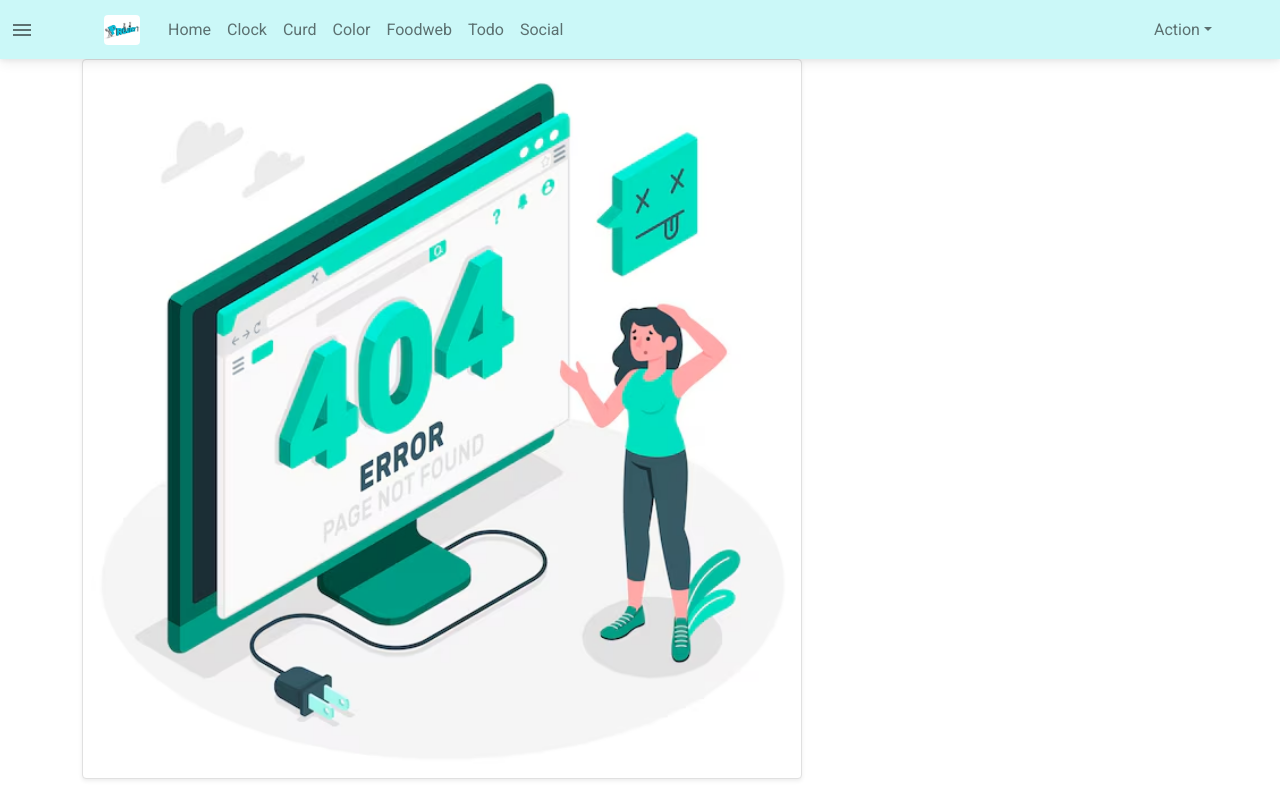
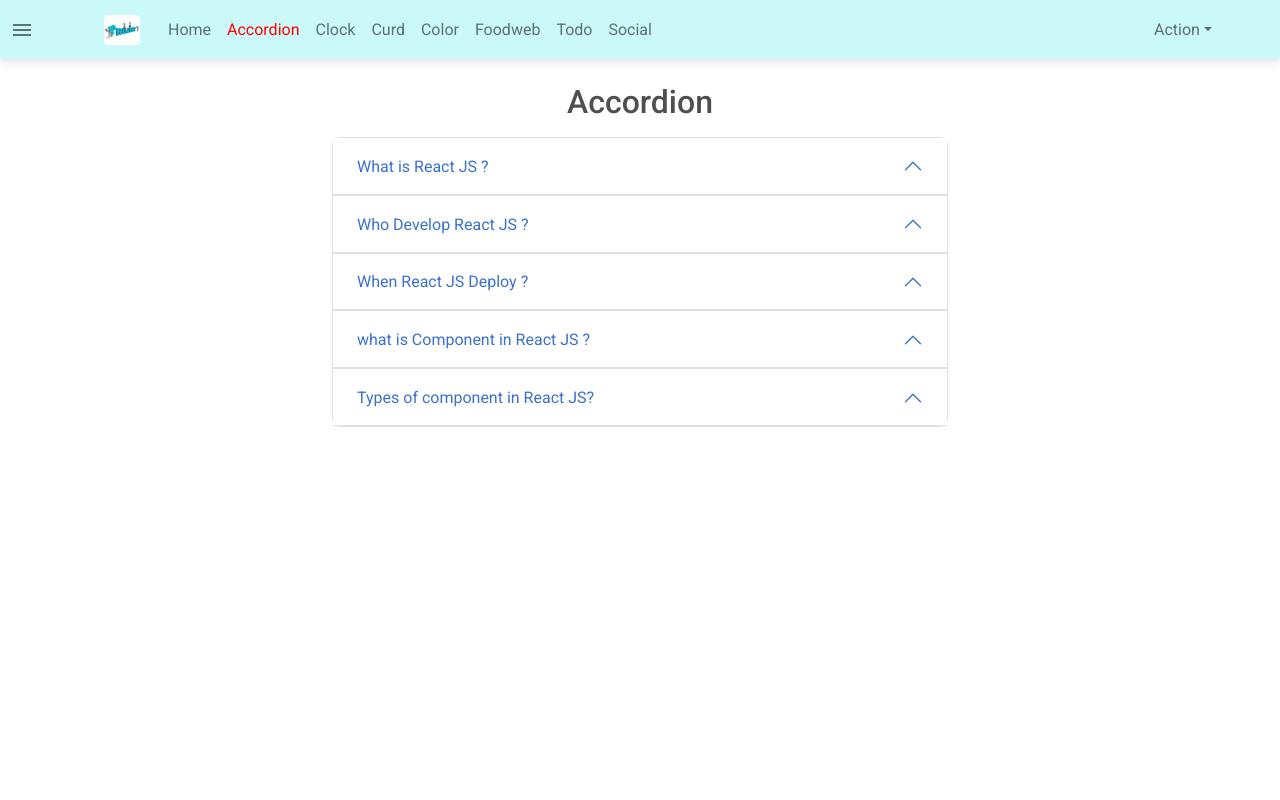
Before and after one commit to mannysinghdc/react, a React (Vite) app: page /accordion in a window 1280 px wide. Built offline with nearby package versions, Linux system fonts and the light colour scheme; sample sign-in values are in the browser's storage.

Commit message:
update 404  code.

```diff
--- a/src/Component/404.jsx
+++ b/src/Component/404.jsx
@@ -1,8 +1,19 @@
+import { Navigate } from "react-router-dom"
+
 const NotFoundPage = () => {
+    const login = JSON.parse(localStorage.getItem("login"))
+
     return (
-        <div className='container'>
-            <img src='/404.avif' className="img-fluid img-thumbnail"  alt="image" style={{height:"90vh"}}/>
-        </div>
+        <>
+            {/* This naviagte is used for naviagte to login page if user is not login */}
+            {
+                login === null && <Navigate to="/login" replace={true} />
+            }
+            <div className='container'>
+                <img src='/404.avif' className="img-fluid img-thumbnail" alt="image" style={{ height: "90vh" }} />
+            </div>
+        </>
+
     )
 }
 
--- /dev/null
+++ b/src/Component/Accordion/Accordion.jsx
@@ -0,0 +1,46 @@
+import { useEffect } from "react";
+import { data } from "./data";
+
+const Accordion = () => {
+
+    useEffect(() => {
+        document.title = "Accordion"
+    }, [])
+
+    return (
+        <>
+            <div className="container col-md-6 my-4">
+                <h2 className="text-center my-3">Accordion</h2>
+                <div className="accordion" id="accordionExample">
+                    {data.map((item, i) => (
+                        <div key={i} className="accordion-item">
+                            <h2 className="accordion-header" id={`heading${i}`}>
+                                <button
+                                    className="accordion-button"
+                                    type="button"
+                                    data-bs-toggle="collapse"
+                                    data-bs-target={`#collapse${i}`}
+                                    aria-controls={`collapse${i}`}
+                                >
+                                    {item.q}
+                                </button>
+                            </h2>
+                            <div
+                                id={`collapse${i}`}
+                                className={`accordion-collapse collapse ${i<0 ? "show" : ""}`}
+                                aria-labelledby={`heading${i}`}
+                                data-bs-parent="#accordionExample"
+                            >
+                                <div className="accordion-body">
+                                    <strong>{item.ans}</strong>
+                                </div>
+                            </div>
+                        </div>
+                    ))}
+                </div>
+            </div>
+        </>
+    );
+};
+
+export default Accordion;
--- /dev/null
+++ b/src/Component/Accordion/data.js
@@ -0,0 +1,28 @@
+
+export const data = [
+    {
+        id: 1,
+        q: "What is React JS ?",
+        ans: "React is Frontend javascript library which is used for building userinterface based on UI component"
+    },
+    {
+        id: 2,
+        q: "Who Develop React JS ?",
+        ans: "Jordan Walk"
+    },
+    {
+        id: 3,
+        q: "When React JS Deploy ?",
+        ans: "React was deploy in 2013"
+    },
+    {
+        id: 4,
+        q: "what is Component in React JS ?",
+        ans: "Component are independent and reuseable bit of code"
+    },
+    {
+        id: 5,
+        q: "Types of component in React JS?",
+        ans: "Functional Component and Class component"
+    }
+]
--- a/src/Component/FoodWeb/Dial.jsx
+++ b/src/Component/FoodWeb/Dial.jsx
@@ -19,7 +19,7 @@ const actions = [
     { icon: <HomeIcon />, name: 'Home' },
 ];
 
-const Dial = ({ height=100 }) => {
+const Dial = ({ height = 100 }) => {
     const navigate = useNavigate()
     const { pathname } = useLocation()
 
@@ -32,7 +32,7 @@ const Dial = ({ height=100 }) => {
         }
     }
 
-    //Height adjustment of dial in social cmpt
+    //Height adjustment of dial in social and foodweb cmpt
     const setHeight = () => {
         let val;
 
@@ -42,6 +42,8 @@ const Dial = ({ height=100 }) => {
             val = height.h2
         } else if (pathname === "/social/create") {
             val = height.h3
+        } else if (pathname === "/foodweb") {         // used in foodweb
+            val = height.h1
         }
         else {
             console.log("Pathname not matched");
--- a/src/Component/FoodWeb/FoodWeb.jsx
+++ b/src/Component/FoodWeb/FoodWeb.jsx
@@ -1,9 +1,14 @@
 import { Outlet } from "react-router-dom"
 import FooterFood from "./Footer/FooterFood"
 import Header from "./Header/Header"
+import { useEffect } from "react"
 
 
 const FoodWeb = () => {
+    useEffect(() => {
+        document.title = "Foodweb"
+    }, [])
+
     return (
         <>
             <Header />
--- a/src/Component/FoodWeb/Footer/FooterFood.jsx
+++ b/src/Component/FoodWeb/Footer/FooterFood.jsx
@@ -8,6 +8,10 @@ import Dial from "../Dial";
 
 
 const FooterFood = () => {
+    // height object of dial on diff route of Foodweb
+    const ht = {
+        h1: 335
+    }
     return (
         <>
             <Box sx={{ textAlign: "center", bgcolor: 'gray', color: "white", p: 3 }}>
@@ -19,7 +23,7 @@ const FooterFood = () => {
                 </Box>
                 <p>All right reserved &copy; 2024 Tasty_Food </p>
             </Box>
-            <Dial/>
+            <Dial height={ht} />
         </>
     )
 }
--- a/src/Component/FoodWeb/Header/Header.jsx
+++ b/src/Component/FoodWeb/Header/Header.jsx
@@ -18,7 +18,15 @@ const Header = () => {
     //custom start
     const pages = ['Home', "About", "Contact"];
     const settings = ['Profile', 'Account', 'Dashboard', 'Logout']
-    const navigate = useNavigate();
+    const navigate = useNavigate()
+
+    //Logout functionility
+    const logoutHanlder=(route)=>{
+        if(route==="Logout"){
+            localStorage.removeItem("login")
+            navigate("/")
+        }
+    }
     //custom end
     const [anchorElNav, setAnchorElNav] = useState(null)
     const [anchorElUser, setAnchorElUser] = useState(null)
@@ -151,7 +159,7 @@ const Header = () => {
                         >
                             {settings.map((setting) => (
                                 <MenuItem key={setting} onClick={handleCloseUserMenu}>
-                                    <Typography sx={{ textAlign: 'center' }}>{setting}</Typography>
+                                    <Typography sx={{ textAlign: 'center' }} onClick={()=>logoutHanlder(setting)}>{setting}</Typography>
                                 </MenuItem>
                             ))}
                         </Menu>
--- a/src/Component/Home.jsx
+++ b/src/Component/Home.jsx
@@ -1,5 +1,10 @@
+import { useEffect } from "react"
 
 const Home = () => {
+    useEffect(() => {
+        document.title = "Home"
+    }, [])
+
     return (
         <center>
             <h1>home page</h1>
--- a/src/Component/Navbar.jsx
+++ b/src/Component/Navbar.jsx
@@ -57,6 +57,9 @@ const Navbar = () => {
                                     }} onClick={() => setFlag(false)}>Home</NavLink>
                                 </li>
                                 <li className="nav-item">
+                                    <NavLink className="nav-link" to="/accordion" style={({ isActive }) => isActive === true ? { color: "red" } : null}>Accordion</NavLink>
+                                </li>
+                                <li className="nav-item">
                                     <NavLink className="nav-link" to="/clock" style={({ isActive }) => isActive === true ? { color: "red" } : null}>Clock</NavLink>
                                 </li>
                                 <li className="nav-item">
--- a/src/main.jsx
+++ b/src/main.jsx
@@ -27,6 +27,8 @@ import Login from './Component/LoginFuc/Login.jsx';
 import SignUp from './Component/LoginFuc/SignUp.jsx';
 import Profile from './Component/Profile.jsx/Profile.jsx';
 import ProtectRoute from './Component/ProtectRoute/ProtectRoute.jsx';
+import Accordion from './Component/Accordion/Accordion.jsx';
+
 
 const router = createBrowserRouter([
   {
@@ -41,6 +43,10 @@ const router = createBrowserRouter([
       {
         path: '/',                                              //Home
         element: <ProtectRoute><Home /></ProtectRoute>
+      },
+      {
+        path: 'accordion',                                              //Accordion
+        element: <ProtectRoute><Accordion/></ProtectRoute>
       },
       {
         path: 'color',                                          //Color
--- a/src/store/Color-Item.jsx
+++ b/src/store/Color-Item.jsx
@@ -4,7 +4,7 @@ export const ColorContext = createContext()
 
 const ColorContextProvider = ({ children }) => {
     const [flag, setFlag] = useState(false)
-    console.log(flag)
+
 
     return <ColorContext.Provider value={{ flag, setFlag }}>
         {children}
```
